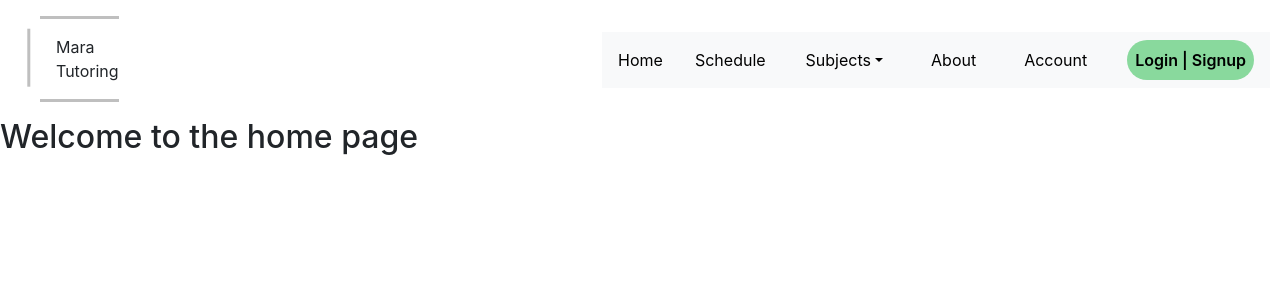
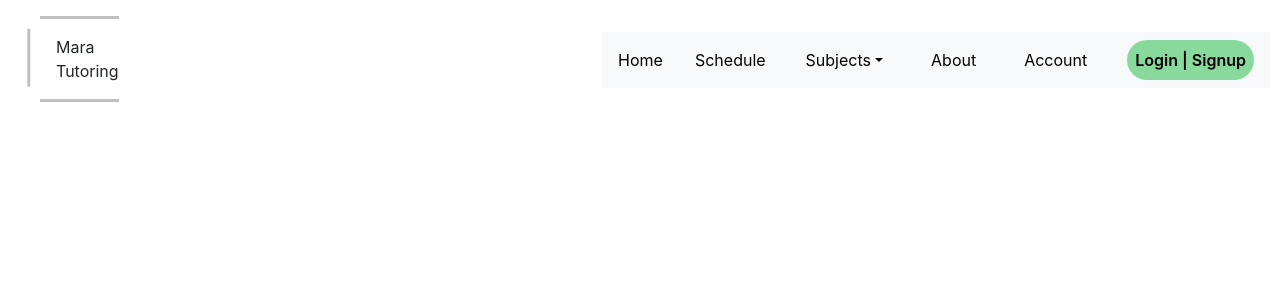
Before and after one commit to viveroa2291/Tutor, a React (Create React App) app: page / in a window 1280 px wide. Shown: the top 300 px of the page. Built offline with nearby package versions, Linux system fonts and the light colour scheme.

Commit message:
Nothing to see here
Nothing to see here.

```diff
--- a/src/components/Home.js
+++ b/src/components/Home.js
@@ -3,9 +3,10 @@ import Header from "./Header";
 const Home = () => {
     <Header/>
     return (
-        <div>
-            <h2>Welcome to the home page</h2>
-        </div>
+        <section>
+
+        </section>
+
     );
 };
 
```
